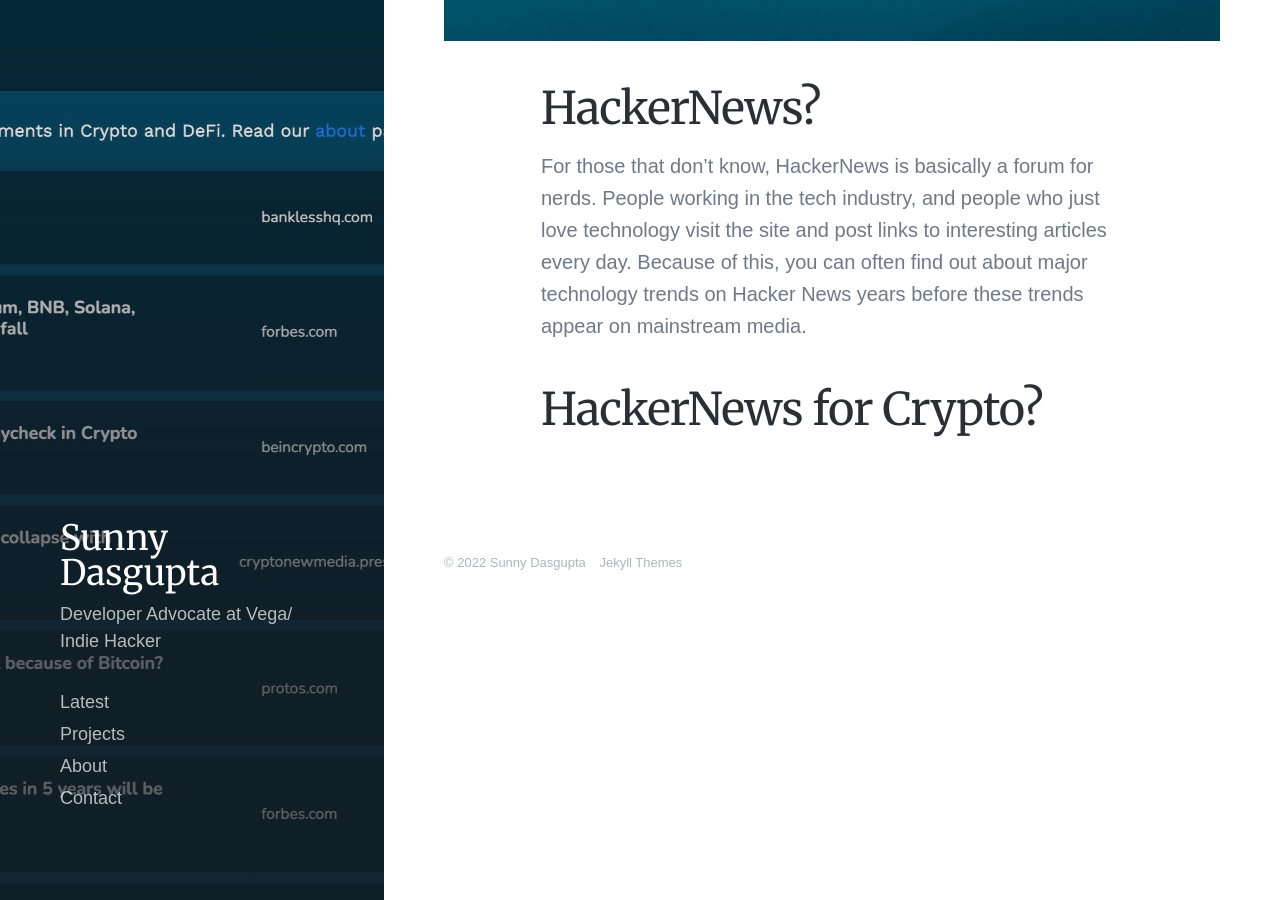
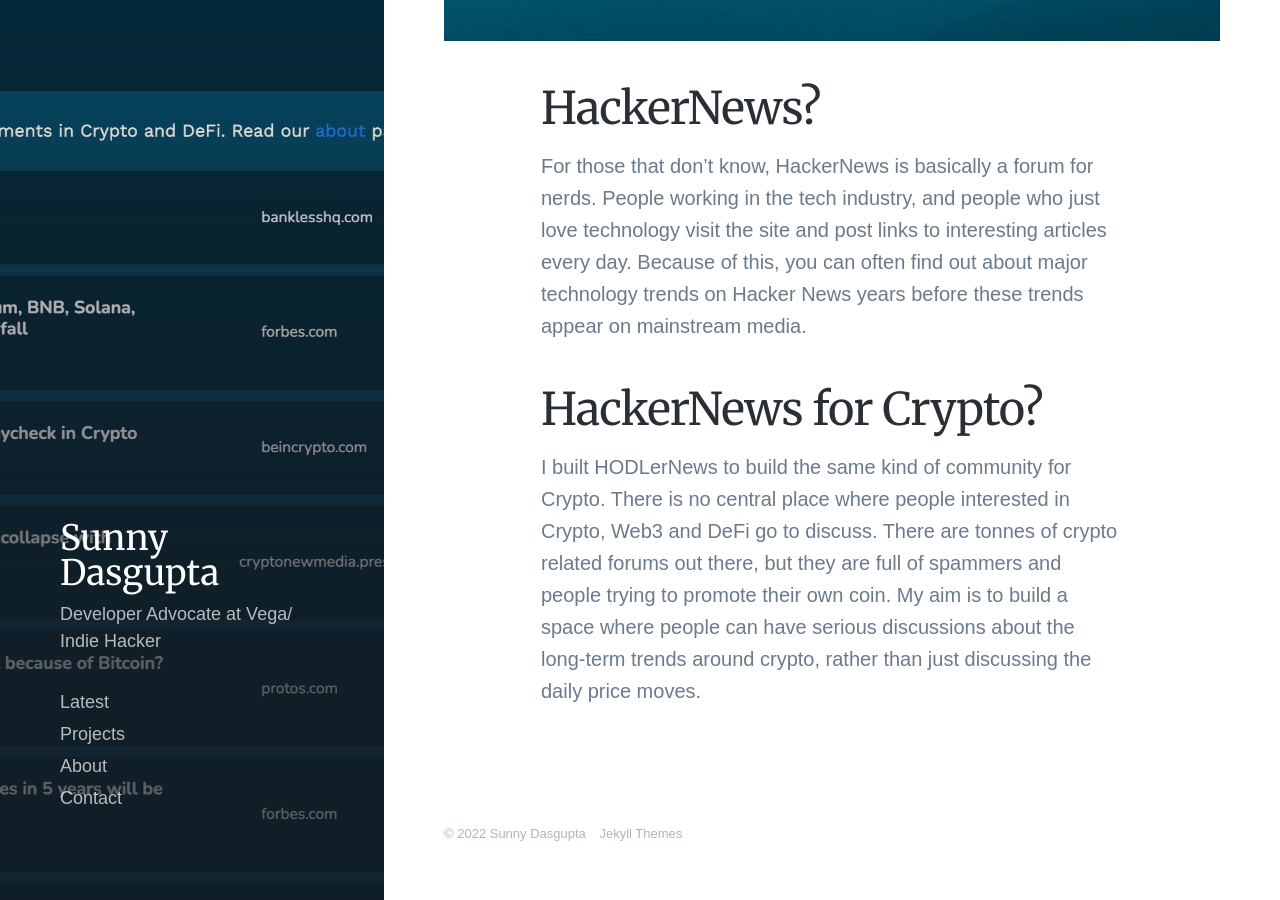
Before and after one commit to SuDa2103/Journal, a Jekyll site: the page built from _projects/2021-01-20-hodlernews.md, in a window 1280 px wide and 900 px high, scrolled down 580 px. Built offline with Jekyll 4.4.1, drawn with Linux system fonts in a browser that asks for light colours; nearby versions of some CDN libraries; some web fonts are replaced.

Commit message:
More on the hodlernews project

```diff
--- a/_projects/2021-01-20-hodlernews.md
+++ b/_projects/2021-01-20-hodlernews.md
@@ -13,3 +13,4 @@ For those that don't know, HackerNews is basically a forum for nerds. People wor
 
 
 ## HackerNews for Crypto?
+I built HODLerNews to build the same kind of community for Crypto. There is no central place where people interested in Crypto, Web3 and DeFi go to discuss. There are tonnes of crypto related forums out there, but they are full of spammers and people trying to promote their own coin. My aim is to build a space where people can have serious discussions about the long-term trends around crypto, rather than just discussing the daily price moves.
```
